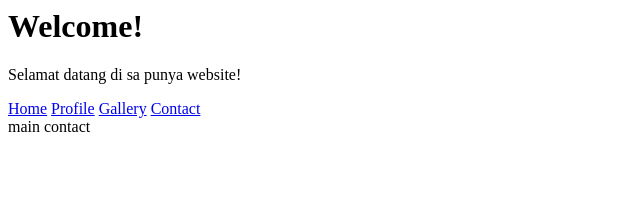
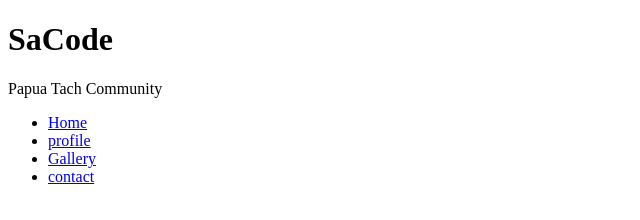
Before and after one commit to royswanimbo/sacode-2024-html-css-pertemuan-ke-9, a plain HTML site: page index.html in a window 1280 px wide. Shown: the whole page, without its empty margins (0-640 px from the left). Drawn offline with Linux system fonts and the light colour scheme.

Commit message:
update index.html

```diff
--- a/index.html
+++ b/index.html
@@ -1,18 +1,45 @@
-<html>
-  <head>
-    <title>SaCode - Belajar GitHub & GitHub Pages</title>
-  </head>
-  <body>
+<!DOCTYPE html>
+<html lang="en">
+
+<head>
+    <meta charset="UTF-8">
+    <meta name="viewport" content="width=device-width, initial-scale=1.0">
+    <title>Home</title>
+</head>
+
+<body>
+    <!-- header strat -->
     <header>
-      <h1>Welcome!</h1>
-      <p>Selamat datang di sa punya website!</p>
+        <h1>SaCode</h1>
+        <p>Papua Tach Community</p>
     </header>
+    <!-- header end -->
+
+    <!--nav strat-->
     <nav>
-      <a href="index.html">Home</a>
-      <a href="profile.html">Profile</a>
-      <a href="gallery.html">Gallery</a>
-      <a href="contact.html">Contact</a>
+        <ul>
+            <li>
+                <a href="index.html">Home</a>
+            </li>
+            <li>
+                <a href="profile.html">profile</a>
+            </li>
+            <li>
+                <a href="Gallery.html">Gallery</a>
+            </li>
+            <li>
+                <a href="contact.html">contact</a>
+            </li>
+        </ul>
     </nav>
-    <main> main contact </main>
-  </body>
+    <!-- nav strat -->
+
+    <!-- main strat -->
+    <!-- main end -->
+
+    <!-- footer strat -->
+    <!-- footer end -->
+
+</body>
+
 </html>
```
